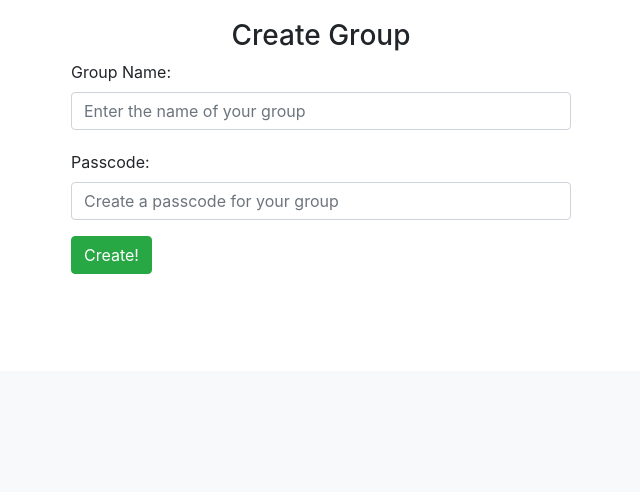
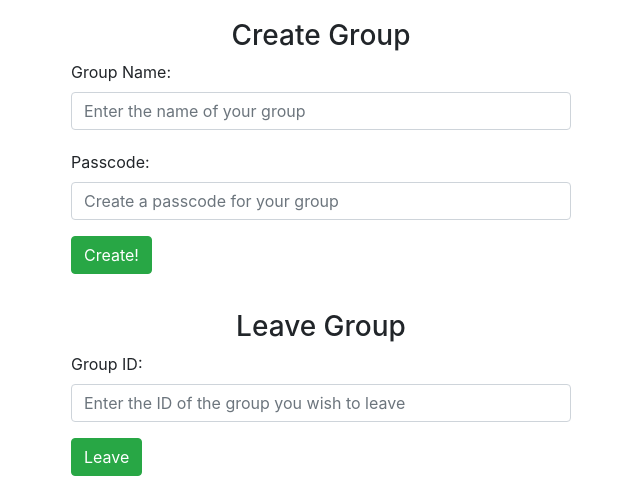
Before and after one commit to raydent30/MoneyKakis, a Flask app: page /managegroups in a window 1280 px wide. Shown: the part 429-921 px from the top of the page, without its empty margins (319-959 px from the left). Before the commit the page ends 703 px from the top, so only its background shows below. Run offline with Flask 3, Linux system fonts and the light colour scheme; parts of the project's set-up code (start-up, migrations or seed data) failed here and were passed over; some libraries are stand-ins or nearby versions.

Commit message:
Added leave group functionality

```diff
--- a/app.py
+++ b/app.py
@@ -442,6 +442,43 @@ def creategroup():
         flash(f"Group created successfully! Your group ID is: {group_id}. \nPlease save this number and share it, along with your passcode, to anyone who you invite to join your group.", category="success")
     return redirect(url_for("managegroups"))
 
+@app.post("/leavegroup")
+def leavegroup():
+    # Check to make sure that the user that is currently signed in is a member of the group they are trying to leave.
+    g_id = request.form.get("groupid")
+    statement = sqlalchemy.text("SELECT * \
+                            FROM group_members gm \
+                            WHERE gm.group_id = :groupid \
+                            AND gm.user_id = :userid")
+    params = {"groupid": g_id, "userid": session["id"]}
+    res = db.execute(statement, params).fetchone()
+    if res is None:
+        flash("Error: either you are not a member of this group or it does not exist. Please enter a valid Group ID.", category="error")
+    else:   # We can now proceed. The user should only be allowed to leave the group if it has no outstanding expenses.
+        # The following query finds all expenses for the selected group. If the result is none, we can safely remove the user from the group.
+        statement = sqlalchemy.text("SELECT * \
+                                    FROM expenses e \
+                                    WHERE e.group_id = :groupid")
+        params = {"groupid": g_id}
+        res = db.execute(statement, params).fetchone()
+        print(res)
+        if res is None: # We can safely delete the group
+            try:
+                statement = sqlalchemy.text("DELETE FROM group_members gm \
+                                            WHERE gm.user_id = :userid")
+                params = {"userid": session["id"]}
+                db.execute(statement, params)
+            except Exception:
+                flash("Error: unable to leave group.", category="error")
+            else:
+                db.commit()
+                flash("Successfully left group!")
+        else:
+            flash("You are unable to leave this group as it still has outstanding expenses. \
+                  Please ensure all expenses are settled before leaving the group.")
+    return redirect(url_for("managegroups"))
+
+
 @app.route('/addexpenses', methods=["POST"])
 def addexpense():
     type = request.form.get('name')
--- a/templates/managegroups.html
+++ b/templates/managegroups.html
@@ -74,4 +74,24 @@
         </div>
     </form>
 
+
+    <form action="/leavegroup" method="post">
+        <div class="form-group" style="width: 500px; margin: auto; padding-top: 20px;">
+            <h3 align="center"> Leave Group </h3>
+            <label for="groupid"> Group ID: </label>
+            <input
+                type="text"
+                class="form-control"
+                id="groupid"
+                name="groupid"
+                placeholder="Enter the ID of the group you wish to leave"
+                required
+            />
+            <p></p>
+            <button type="submit" class="btn btn-success" style="display: block; margin-block-start: auto;">Leave</button>
+            <p></p>
+        </div>
+
+    </form>
+
 {% endblock body %}
```
Also changed, not shown: templates/userguide.html (+5 -5 lines).
